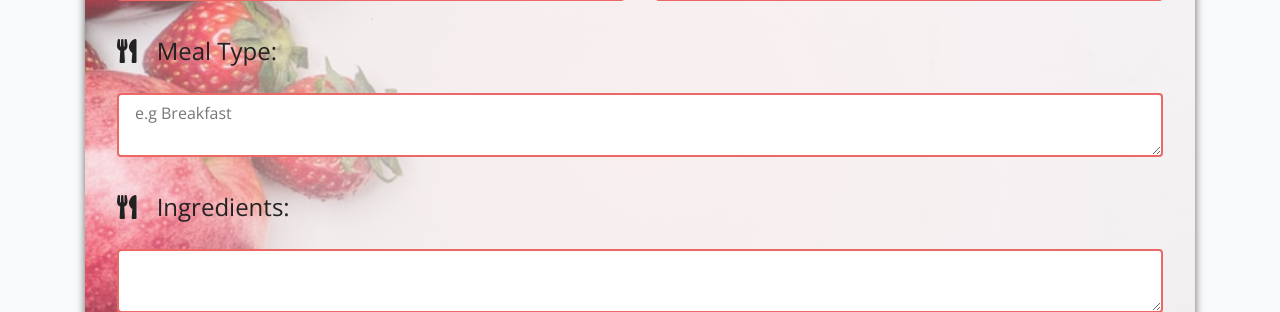
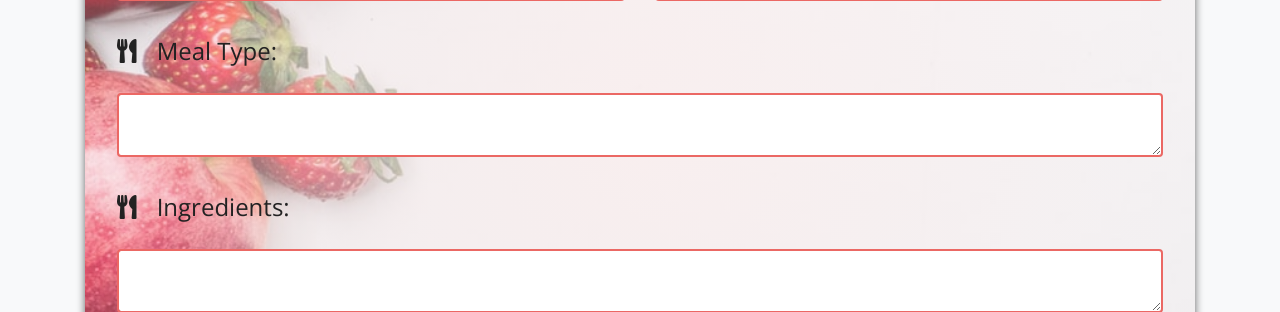
Before and after one commit to SophieH93/myCookbook, a Flask app: page /add_recipe in a window 1280 px wide. Shown: the part 673-985 px from the top of the page. Run offline with Flask 2, Linux system fonts and the light colour scheme; some libraries are stand-ins or nearby versions; some web fonts are replaced.

Commit message:
removed placeholder from category

```diff
--- a/templates/pages/add_recipe.html
+++ b/templates/pages/add_recipe.html
@@ -32,7 +32,7 @@
         <div class="form-group col-md-12">
             <i class="fas fa-utensils"></i>
             <label for="category">Meal Type:</label>
-            {{ form.category(id="category", class="form-control", placeholder="e.g Breakfast") }}
+            {{ form.category(id="category", class="form-control") }}
         </div>
         <!-- Ingredients-->
         <div class="form-group col-md-12">
@@ -44,7 +44,7 @@
         <div class="form-group col-md-12">
             <i class="fas fa-list-ol"></i>
             <label for="steps">Steps:</label>
-            {{ form.steps(id="steps", class="form-control") }}
+            {{ form.steps(id="steps", class="form-control")}}
         </div>
         <!-- Image Recipe-->
         <div class="form-group col-md-12">
```
